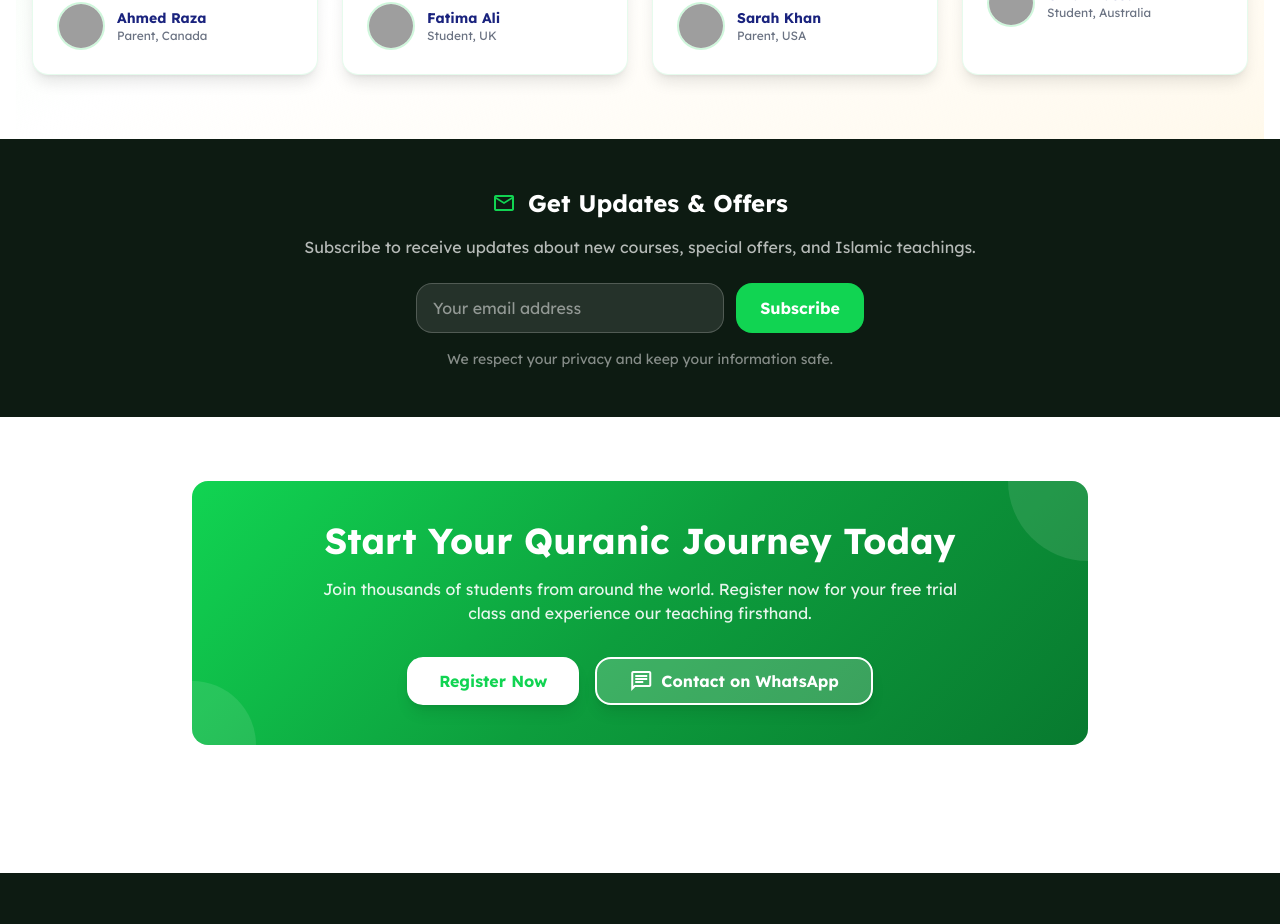
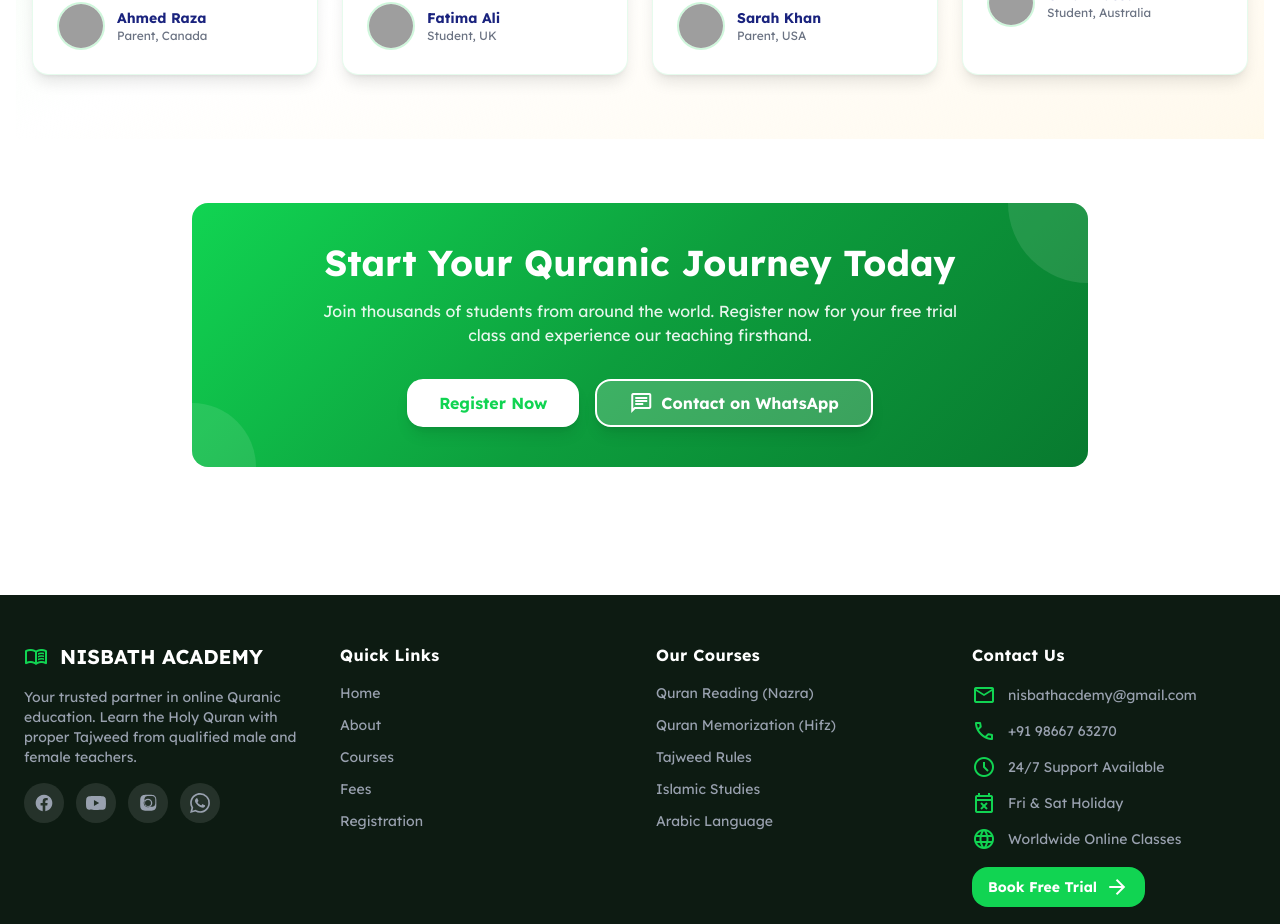
Before and after one commit to Vali389/IslamicAcademy, a React (Vite) app: page / in a window 1280 px wide. Shown: the part 3360-4284 px from the top of the page. Built offline with nearby package versions, Linux system fonts and the light colour scheme; grey boxes are pictures that could not be loaded.

Commit message:
Removed Newsletter section

```diff
--- a/src/pages/HomePage.jsx
+++ b/src/pages/HomePage.jsx
@@ -394,60 +394,6 @@ const FAQSection = () => {
   );
 };
 
-// Newsletter Section
-const NewsletterSection = () => {
-  const { isUrdu } = useLanguage();
-  const [email, setEmail] = useState('');
-
-  const handleSubmit = (e) => {
-    e.preventDefault();
-    alert(isUrdu ? 'شکریہ! آپ کو جلد اپ ڈیٹس ملیں گی۔' : 'Thank you! You will receive updates soon.');
-    setEmail('');
-  };
-
-  return (
-    <section
-      className="py-12"
-      style={{ marginLeft: 'calc(-50vw + 50%)', marginRight: 'calc(-50vw + 50%)', width: '100vw', backgroundColor: '#0d1b12' }}
-    >
-      <div className="max-w-4xl mx-auto px-4 text-center" dir={isUrdu ? 'rtl' : 'ltr'}>
-        <AnimatedSection>
-          <div className="flex items-center justify-center gap-3 mb-4">
-            <span className="material-symbols-outlined text-primary text-3xl">mail</span>
-            <h2 className="text-2xl font-bold text-white">
-              {isUrdu ? 'ہماری اپ ڈیٹس حاصل کریں' : 'Get Updates & Offers'}
-            </h2>
-          </div>
-          <p className="text-white/70 mb-6">
-            {isUrdu
-              ? 'نئے کورسز، خصوصی پیشکشوں اور اسلامی تعلیمات کے بارے میں اپ ڈیٹس حاصل کریں۔'
-              : 'Subscribe to receive updates about new courses, special offers, and Islamic teachings.'}
-          </p>
-          <form onSubmit={handleSubmit} className="flex flex-col sm:flex-row gap-3 max-w-md mx-auto">
-            <input
-              type="email"
-              value={email}
-              onChange={(e) => setEmail(e.target.value)}
-              placeholder={isUrdu ? 'آپ کا ای میل' : 'Your email address'}
-              required
-              className="flex-1 px-4 py-3 rounded-lg bg-white/10 border border-white/20 text-white placeholder-white/50 focus:outline-none focus:ring-2 focus:ring-primary"
-            />
-            <button
-              type="submit"
-              className="px-6 py-3 rounded-lg bg-primary text-white font-bold hover:scale-105 transition-transform"
-            >
-              {isUrdu ? 'سبسکرائب کریں' : 'Subscribe'}
-            </button>
-          </form>
-          <p className="text-white/50 text-sm mt-4">
-            {isUrdu ? 'ہم آپ کی معلومات کو محفوظ رکھتے ہیں۔' : 'We respect your privacy and keep your information safe.'}
-          </p>
-        </AnimatedSection>
-      </div>
-    </section>
-  );
-};
-
 // CTA Section with better colors
 const CTASection = () => {
   const { isUrdu } = useLanguage();
@@ -510,7 +456,6 @@ const HomePage = () => {
       <CoursesSection />
       <HowItWorks />
       <TestimonialsCarousel />
-      <NewsletterSection />
       <CTASection />
     </div>
   );
```
